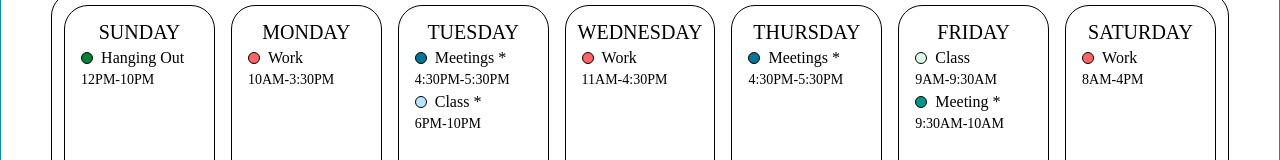
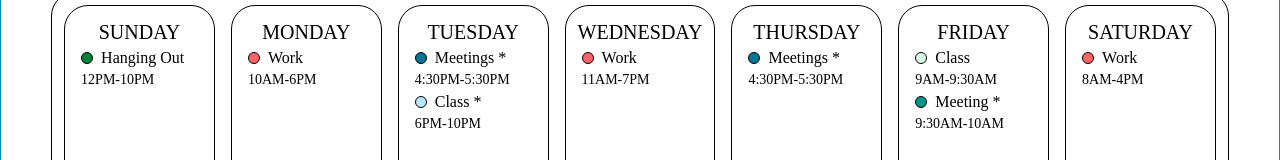
Before and after one commit to aryianj/weekly-calendar, a React (Vite) app in the folder cal/: page / in a window 1280 px wide. Shown: the part 217-377 px from the top of the page. Built offline with nearby package versions, Linux system fonts and the light colour scheme; a web font is replaced by a local one.

Commit message:
fixed sched

```diff
--- a/cal/src/App.jsx
+++ b/cal/src/App.jsx
@@ -52,7 +52,7 @@
                       <span className="w-3 h-3 border-1 border-black bg-red-400 rounded-full"></span>
                       Work
                     </li>
-                    <p className='text-sm'>{timeZone === "PST" ? "10AM-3:30PM" : "1PM-6:30PM"}</p>
+                    <p className='text-sm'>{timeZone === "PST" ? "10AM-6PM" : "1PM-9PM"}</p>
                   </ul>
                   <p className='text-sm'>{dates[1]}</p>
                 </div>
@@ -83,7 +83,7 @@
                       <span className="w-3 h-3 border-1 border-black bg-red-400 rounded-full"></span>
                       Work
                     </li>
-                    <p className='text-sm'>{timeZone === "PST" ? "11AM-4:30PM" : "2PM-7:30PM"}</p>
+                    <p className='text-sm'>{timeZone === "PST" ? "11AM-7PM" : "2PM-10PM"}</p>
                   </ul>
                   <p className='text-sm'>{dates[3]}</p>
                 </div>
```
